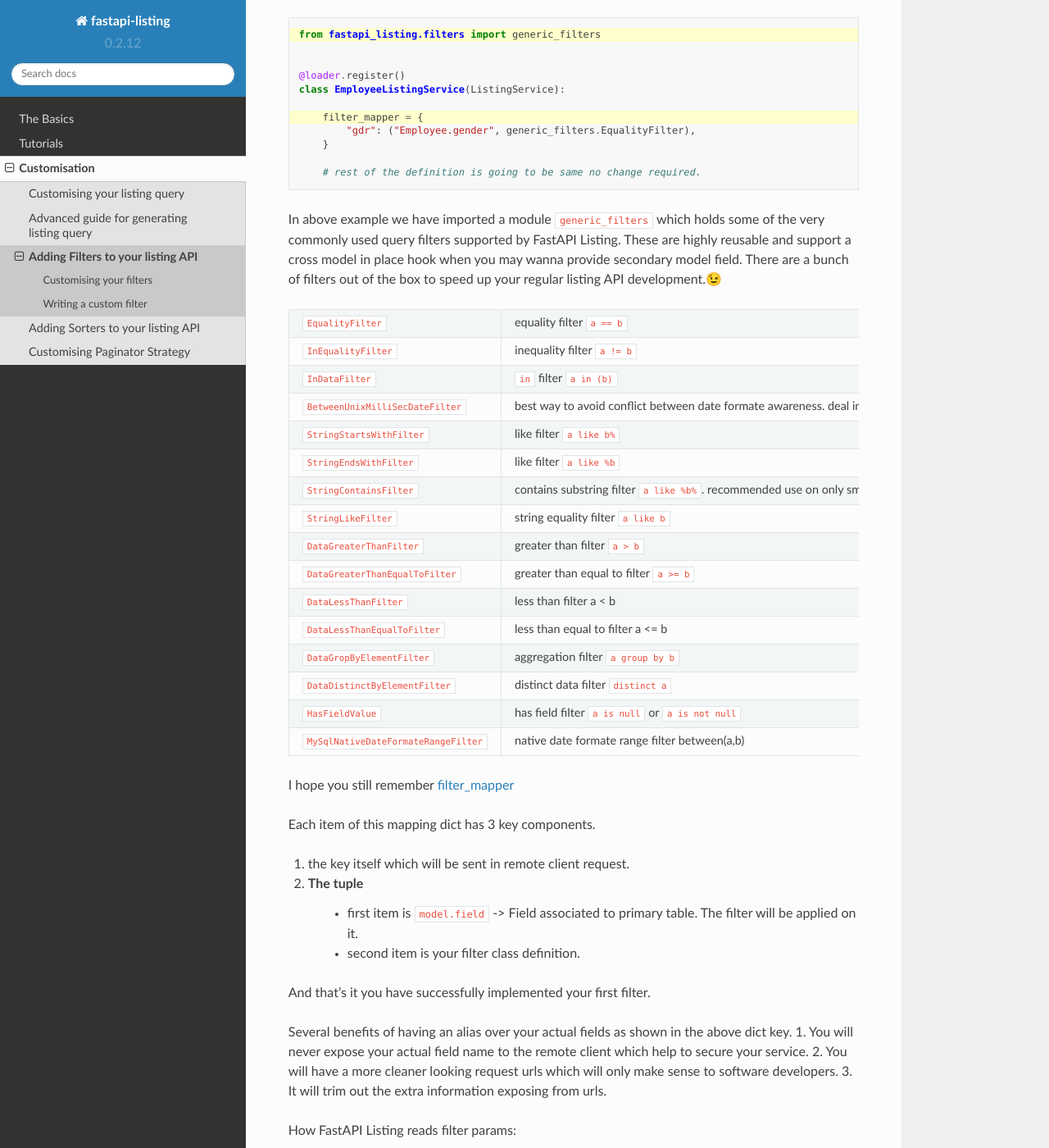
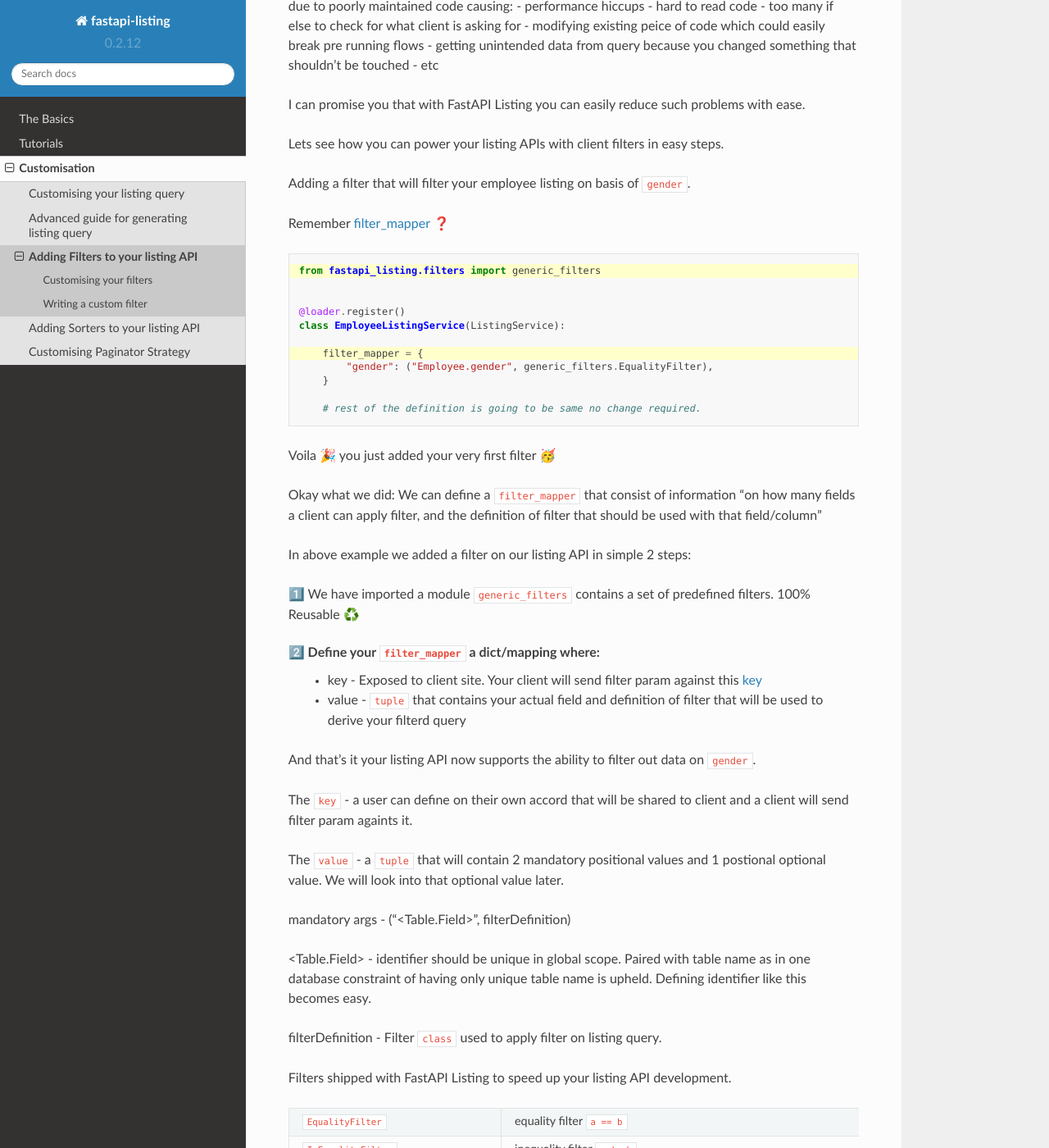
Before and after one commit to danielhasan1/fastapi-listing, a Sphinx documentation site: the page built from docs/filters.rst, in a window 1280 px wide and 1400 px high, scrolled down 284 px. Shown: the whole window at 82% size. Built offline with Sphinx 7.4.7 and the Read the Docs theme 2.0.0, drawn with Linux system fonts in a browser that asks for light colours; some of the changed text lies outside the part shown.

Commit message:
improve filters docs

```diff
--- a/docs/basics.rst
+++ b/docs/basics.rst
@@ -43,7 +43,7 @@
 ``_read_db`` and ``_write_db``
 
 You can use these attributes to communicate with the database. Provides early preparation of when you might need to implement master slave architecture.
-Non master slave arch users can point both of these attributes to same db as well. It's simple.
+Non master slave arch users can point both of these attributes to same db as well. It's simple 1 step process.
 
 Dao class attributes
 ^^^^^^^^^^^^^^^^^^^^
--- a/docs/filters.rst
+++ b/docs/filters.rst
@@ -3,11 +3,25 @@
 Adding Filters to your listing API
 ----------------------------------
 
-The most interesting part of a listing that becomes the most hated part of any listing super easily.
+What is a filter❓️
 
-Starting with an easy request.
+Something that a client applies and your API returns filtered data back to the client.
+
+The most interesting part of any listing that becomes the most hated part of any listing super easily due to poorly maintained code causing:
+- performance hiccups
+- hard to read code
+- too many if else to check for what client is asking for
+- modifying existing peice of code which could easily break pre running flows
+- getting unintended data from query because you changed something that shouldn't be touched
+- etc
+
+I can promise you that with FastAPI Listing you can easily reduce such problems with ease.
+
+Lets see how you can power your listing APIs with client filters in easy steps.
 
 Adding a filter that will filter your employee listing on basis of  ``gender``.
+
+Remember :ref:`filter_mapper <filter_mapper_label>` ❓️
 
 .. code-block:: python
     :emphasize-lines: 1, 7
@@ -19,16 +33,41 @@
     class EmployeeListingService(ListingService):
 
         filter_mapper = {
-            "gdr": ("Employee.gender", generic_filters.EqualityFilter),
+            "gender": ("Employee.gender", generic_filters.EqualityFilter),
         }
 
         # rest of the definition is going to be same no change required.
 
-In above example we have imported a module ``generic_filters`` which holds some of the very commonly used query filters supported by FastAPI Listing.
-These are highly reusable and support a cross model in place hook when you may wanna provide secondary model field.
-There are a bunch of filters out of the box to speed up your regular listing API development.😉
+Voila 🎉 you just added your very first filter 🥳
+
+Okay what we did:
+We can define a ``filter_mapper`` that consist of information "on how many fields a client can apply filter,
+and the definition of filter that should be used with that field/column"
+
+In above example we added a filter on our listing API in simple 2 steps:
+
+1️⃣ We have imported a module ``generic_filters`` contains a set of predefined filters. 100% Reusable ♻️
+
+2️⃣ Define your ``filter_mapper`` a dict/mapping where:
+   * key - Exposed to client site. Your client will send filter param against this :ref:`key<alias overview>`
+   * value - ``tuple`` that contains your actual field and definition of filter that will be used to derive your filterd query
+
+And that's it your listing API now supports the ability to filter out data on ``gender``.
 
 
+
+The ``key`` - a user can define on their own accord that will be shared to client and a client will send filter param againts it.
+
+The ``value`` - a  ``tuple`` that will contain 2 mandatory positional values and 1 postional optional value. We will look into that optional value later.
+
+mandatory args - ("<Table.Field>", filterDefinition)
+
+<Table.Field> - identifier should be unique in global scope. Paired with table name as in one database constraint of having only unique table name is upheld.
+Defining identifier like this becomes easy.
+
+filterDefinition - Filter ``class`` used to apply filter on listing query.
+
+Filters shipped with FastAPI Listing to speed up your listing API development.
 
 .. list-table::
    :widths: auto
@@ -67,31 +106,14 @@
      - native date formate range filter between(a,b)
 
 
-I hope you still remember :ref:`filter_mapper <filter_mapper_label>`
-
-Each item of this mapping dict has 3 key components.
-
-1. the key itself which will be sent in remote client request.
-2. The tuple
-    * first item is ``model.field`` -> Field associated to primary table. The filter will be applied on it.
-    * second item is your filter class definition.
-
-And that's it you have successfully implemented your first filter.
-
-
-Several benefits of having an alias over your actual fields as shown in the above dict key.
-1. You will never expose your actual field name to the remote client which help to secure your service.
-2. You will have a more cleaner looking request urls which will only make sense to software developers.
-3. It will trim out the extra information exposing from urls.
-
-How FastAPI Listing reads filter params:
+How filters shipped with FastAPI Listing read params:
 
 * when you have a single value filter - ``[{"field": "alias<(filter mapper dict key)>", "value":{"search":<whatever remote client chose to search>}}]`` 📝
 * when you have multi value filter - ``[{"field": "alias<(filter mapper dict key)>", "value":{"list":<whatever remote client chose to search in list>}}]`` 📝
 * when you have a range value filter - ``[{"field": "alias<(fileter mapper dict key)>", "value":{"start":<whatever remote client chose to search>, "end":<whatever remote client chose to search>}}]`` 📝
 
 **If you have an existing running service that means you already have running remote client setup that will be sending different named query params for filter, then
-use the :ref:`adapter` to make your existing listing service adapt to your existing code.**
+use the :ref:`adapterbenefit<adapter>` to make your existing listing service adapt to your existing code.**
 
 
 Customising your filters
```
Also changed, not shown: docs/paginator.rst (+8 -4 lines).
